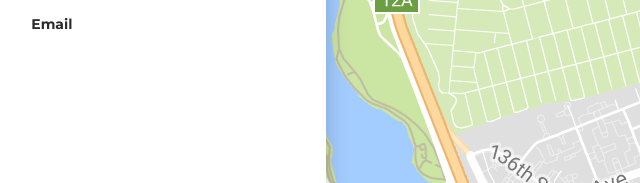
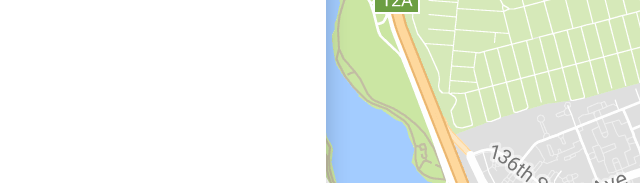
Before and after one commit to ashishoffline/ashishoffline.github.io, a plain HTML site: page index.html in a window 1280 px wide. Shown: the part 3438-3621 px from the top of the page, 640-1280 px from the left. Drawn offline with Linux system fonts and the light colour scheme.

Commit message:
Email Label removed

```diff
--- a/index.html
+++ b/index.html
@@ -515,7 +515,7 @@
                           <p class="pb-2">Chennai, Tamil Nadu, India</p>
                           <p class="mb-0"><strong>Phone</strong></p>
                           <p class="pb-2">+91 8420868535</p>
-                          <p class="mb-0"><strong>Email</strong></p>
+                          <!-- <p class="mb-0"><strong>Email</strong></p> -->
                           <!-- <p><a href = "mailto: "></a></p> -->
                         </div>
                       </div>
```
